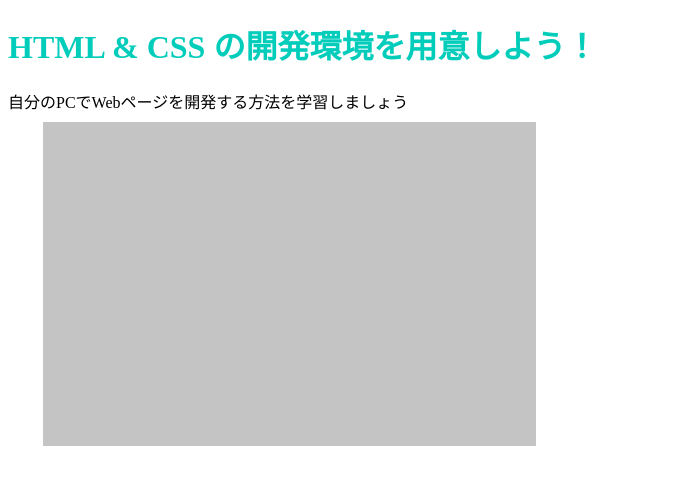
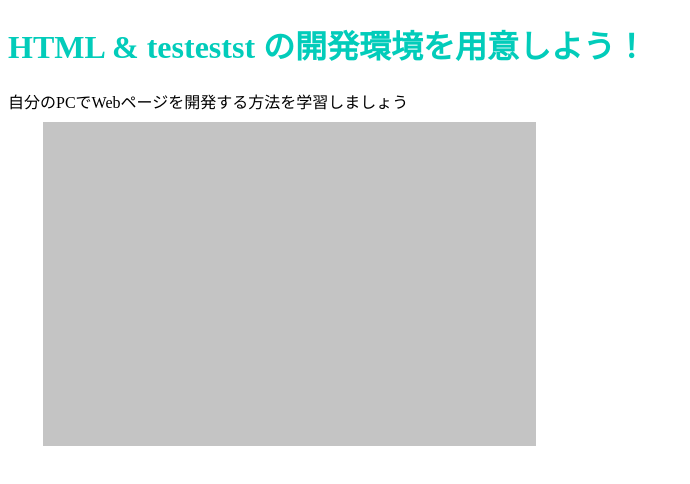
Before and after one commit to haruki-0324/haruki-0324.github.io, a plain HTML site: page index.html in a window 1280 px wide. Shown: the whole page, without its empty margins (0-690 px from the left). Drawn offline with Linux system fonts and the light colour scheme.

Commit message:
Update index.html

```diff
--- a/index.html
+++ b/index.html
@@ -6,7 +6,7 @@
     <link rel="stylesheet" href="stylesheet.css">
   </head>
   <body>
-    <h1 class="title">HTML & CSS の開発環境を用意しよう！</h1>
+    <h1 class="title">HTML &  testestst の開発環境を用意しよう！</h1>
     <p>自分のPCでWebページを開発する方法を学習しましょう</p>
     <div class="rectangle">
 
```
